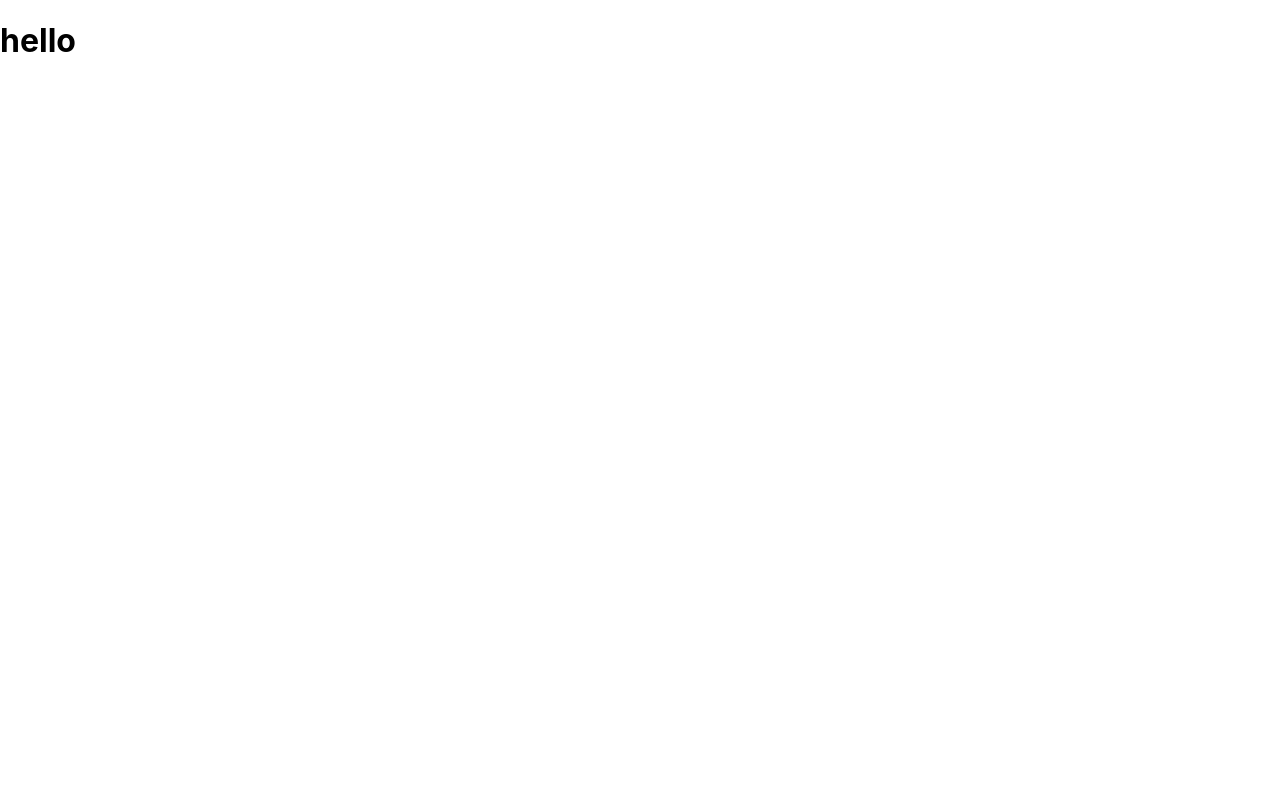
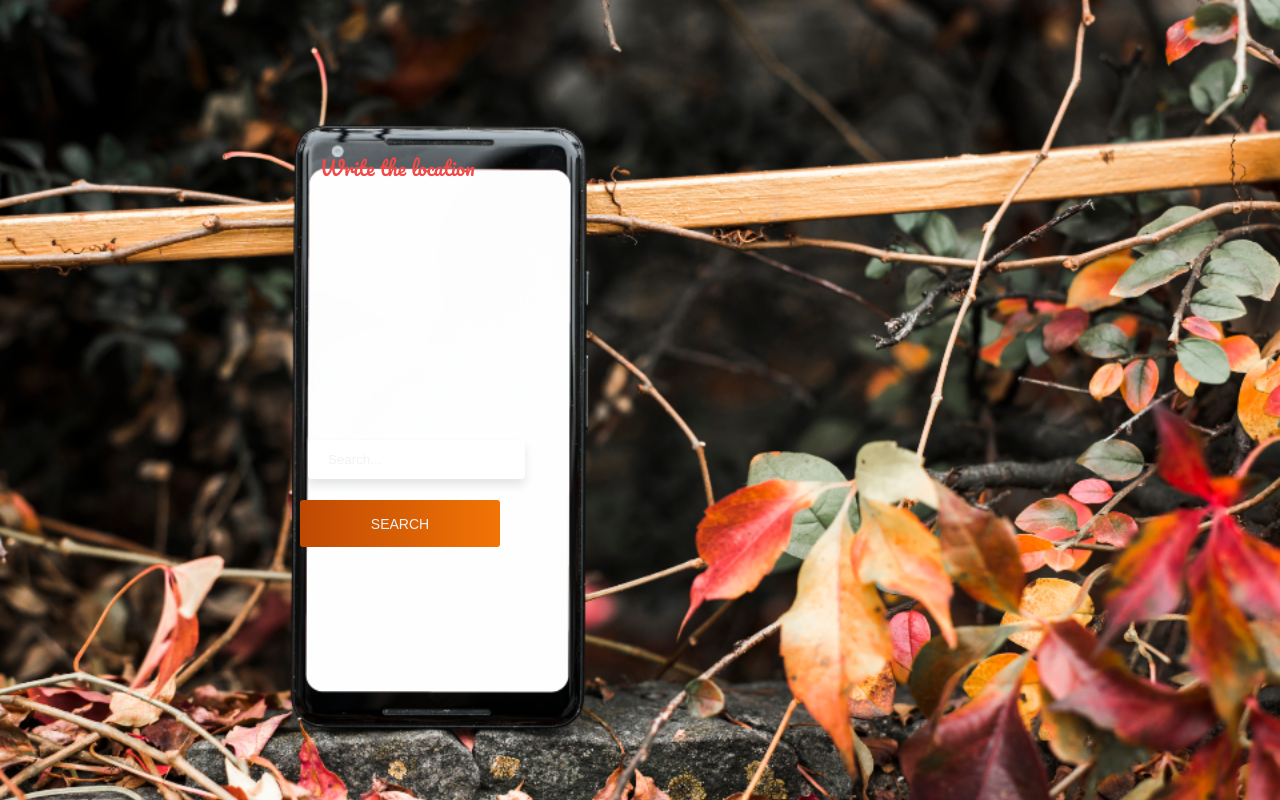
Before and after one commit to anetasopa/react-weather-app, a React app: page / in a window 1280 px wide. Built offline with nearby package versions, Linux system fonts and the light colour scheme; the HTML template or start-up script is replaced by a standard one.

Commit message:
Fetch for weather app information and page styling

```diff
--- a/src/Component/Component.js
+++ b/src/Component/Component.js
@@ -1,9 +1,61 @@
+import { useState } from 'react';
+import image from '../images/weather.png';
 import styles from './component.module.css';
 
+// API KEY AND URL
+const apiKey = '4dc26f5af42150a38a0eb90b62606d2a';
+const apiUrl = 'https://api.openweathermap.org/data/2.5/';
+
 function Component() {
+  const [query, setQuery] = useState('');
+  const [weather, setWeather] = useState({});
+
+  const search = async (e) => {
+    if (e.key === 'Enter') {
+      await fetch(`${apiUrl}weather?q=${query}&appid=${apiKey}&units=metric`)
+        .then((res) => res.json())
+        .then((result) => {
+          setWeather(result);
+          setQuery('');
+        });
+    }
+  };
+
+  const openWeather = () => {
+    setWeather(weather);
+  };
+
   return (
     <div>
-      <h1>hello</h1>
+      <img src={image} alt="" className={styles.img} />
+
+      <div className={styles.container} />
+      <form onSubmit={(e) => e.preventDefault()}>
+        <div className={styles.block}>
+          <label htmlFor="weather">Write the location</label>
+          <input
+            id="weather"
+            placeholder="Search..."
+            onChange={(e) => setQuery(e.target.value)}
+            value={query}
+            onKeyPress={search}
+          />
+        </div>
+        <button onClick={openWeather}>SEARCH</button>
+      </form>
+      {typeof weather.main !== 'undefined' ? (
+        <>
+          <span className={styles.name}>{weather.name}</span>
+          <img
+            className={styles.icon}
+            src={`http://openweathermap.org/img/wn/${weather.weather[0].icon}@2x.png`}
+            alt="Icon"
+          />
+          <span className={styles.temp}>{Math.round(weather.main.temp)}°</span>
+        </>
+      ) : (
+        <span>Please write a city name</span>
+      )}
     </div>
   );
 }
--- a/src/Component/component.module.css
+++ b/src/Component/component.module.css
@@ -1,24 +1,97 @@
-.container {
-  display: flex;
-  flex-direction: row-reverse;
-  /* padding: 20px 250px; */
-  width: 60%;
-  margin: 0 auto;
-  margin-top: 30px;
+.img {
+  width: 100%;
+  height: 100%;
+  position: absolute;
+  object-fit: cover;
 }
 
-/* @media (max-width: 768px) {
-  .container {
-    width: auto;
-    margin: 0;
-    padding: 10px;
-    margin-top: 20px;
-  }
-} */
+.icon {
+  position: absolute;
+  margin-left: 350px;
+  margin-top: 220px;
+}
 
-@media (max-width: 768px) {
-  .container {
-    flex-direction: column-reverse;
-    width: 100%;
-  }
+.block {
+  display: block;
 }
+
+label {
+  position: absolute;
+  color: #f24949;
+  margin-left: 320px;
+  margin-top: 150px;
+  font-family: var(--font-family-main);
+  font-size: var(--font-size-s);
+}
+
+input {
+  margin-left: 308px;
+  margin-top: 440px;
+  position: absolute;
+  padding: 12px 20px;
+  display: inline-block;
+  border-radius: 4px;
+  box-sizing: border-box;
+  border: none;
+  color: #767676;
+  box-shadow: 0 6px 10px 0 rgba(0, 0, 0, 0.1);
+}
+
+input:focus {
+  outline: none;
+  box-shadow: 0 0 0 2px #f27405cc;
+}
+
+::placeholder {
+  color: #f2f2f2;
+  opacity: 1;
+}
+
+.container {
+  width: 243px;
+  height: 490px;
+  position: absolute;
+  border-radius: 10px;
+  margin-left: 277px;
+  margin-top: 100px;
+}
+
+button {
+  outline: 0;
+  width: 200px;
+  border: 0;
+  font-weight: 500;
+  color: #f2f2f2;
+  cursor: pointer;
+  background-image: linear-gradient(to right, #bf4904, #f27405) !important;
+  border-radius: 3px;
+  padding: 16px 18px 15px;
+  white-space: nowrap;
+  position: absolute;
+  font-size: var(--font-size-xs);
+  margin-left: 300px;
+  margin-top: 500px;
+  font-family: var(var(--font-family-main));
+}
+
+button:hover {
+  background-color: #f24949;
+  background-image: none !important;
+}
+
+.name {
+  color: #767676;
+  position: absolute;
+  margin-left: 375px;
+  margin-top: 190px;
+  font-family: var(--font-family-main);
+}
+
+.temp {
+  position: absolute;
+  margin-left: 370px;
+  margin-top: 300px;
+  font-family: var(--font-family-main);
+  color: #f24949;
+  font-size: var(--font-size-b);
+}
--- a/src/styles/global.css
+++ b/src/styles/global.css
@@ -0,0 +1,18 @@
+@import url('https://fonts.googleapis.com/css2?family=Poppins:wght@300&family=Pacifico&display=swap');
+
+:root {
+  --font-family-main: Pacifico, ans-serif;
+  --font-family: Poppins, ans-serif;
+  --color-main: #45591b;
+  --color: #588c23;
+  --border-light: #dfebf2;
+  --font-size-b: 60px;
+  --font-size-m: 30px;
+  --font-size-s: 20px;
+  --font-size-xs: 14px;
+}
+
+* {
+  margin: 0 auto;
+  box-sizing: border-box;
+}
```
Also changed, not shown: src/images/weather.png (added), 1 other file (tests, documents, lock files or other folders).
